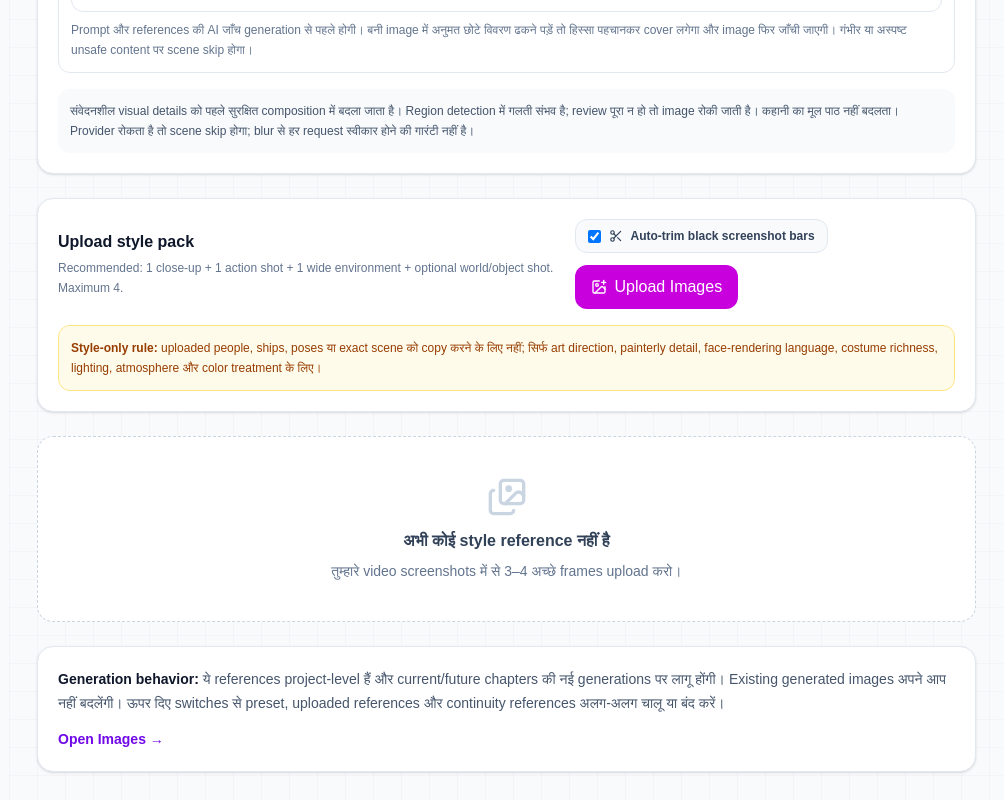
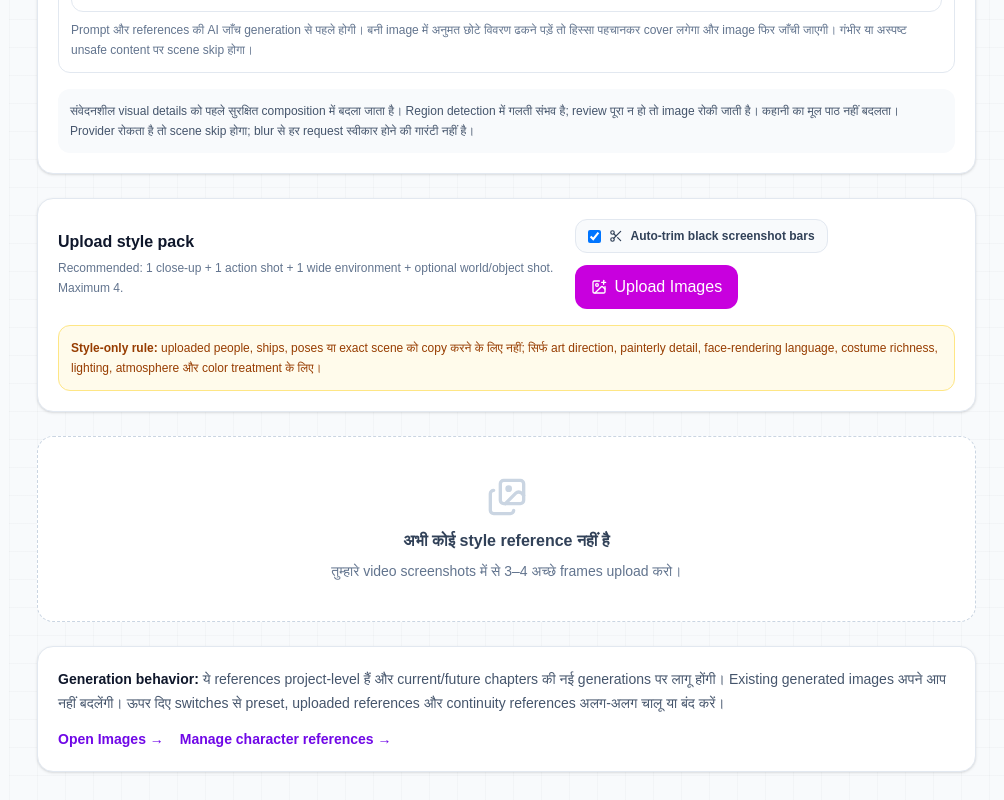
Before and after one commit to shuvinexofficial143-design/Fantasy-manga, a Next.js app: page /references in a window 1280 px wide. Shown: the part 829-1629 px from the top of the page, without its empty margins (276-1280 px from the left). Built offline with nearby package versions, Linux system fonts and the light colour scheme.

Commit message:
feat: link reference manager to individual character cleanup

```diff
--- a/app/references/page.tsx
+++ b/app/references/page.tsx
@@ -106,7 +106,7 @@ export default function ReferencesPage(){
 
     <section className="rounded-2xl border border-slate-200 bg-white p-5 text-sm leading-6 text-slate-600 shadow-sm">
       <b className="text-slate-900">Generation behavior:</b> ये references project-level हैं और current/future chapters की नई generations पर लागू होंगी। Existing generated images अपने आप नहीं बदलेंगी। ऊपर दिए switches से preset, uploaded references और continuity references अलग-अलग चालू या बंद करें।
-      <div className="mt-3"><Link href="/images" className="font-black text-violet-700">Open Images →</Link></div>
+      <div className="mt-3 flex flex-wrap gap-4"><Link href="/images" className="font-black text-violet-700">Open Images →</Link><Link href="/characters" className="font-black text-violet-700">Manage character references →</Link></div>
     </section>
   </div>;
 }
```
